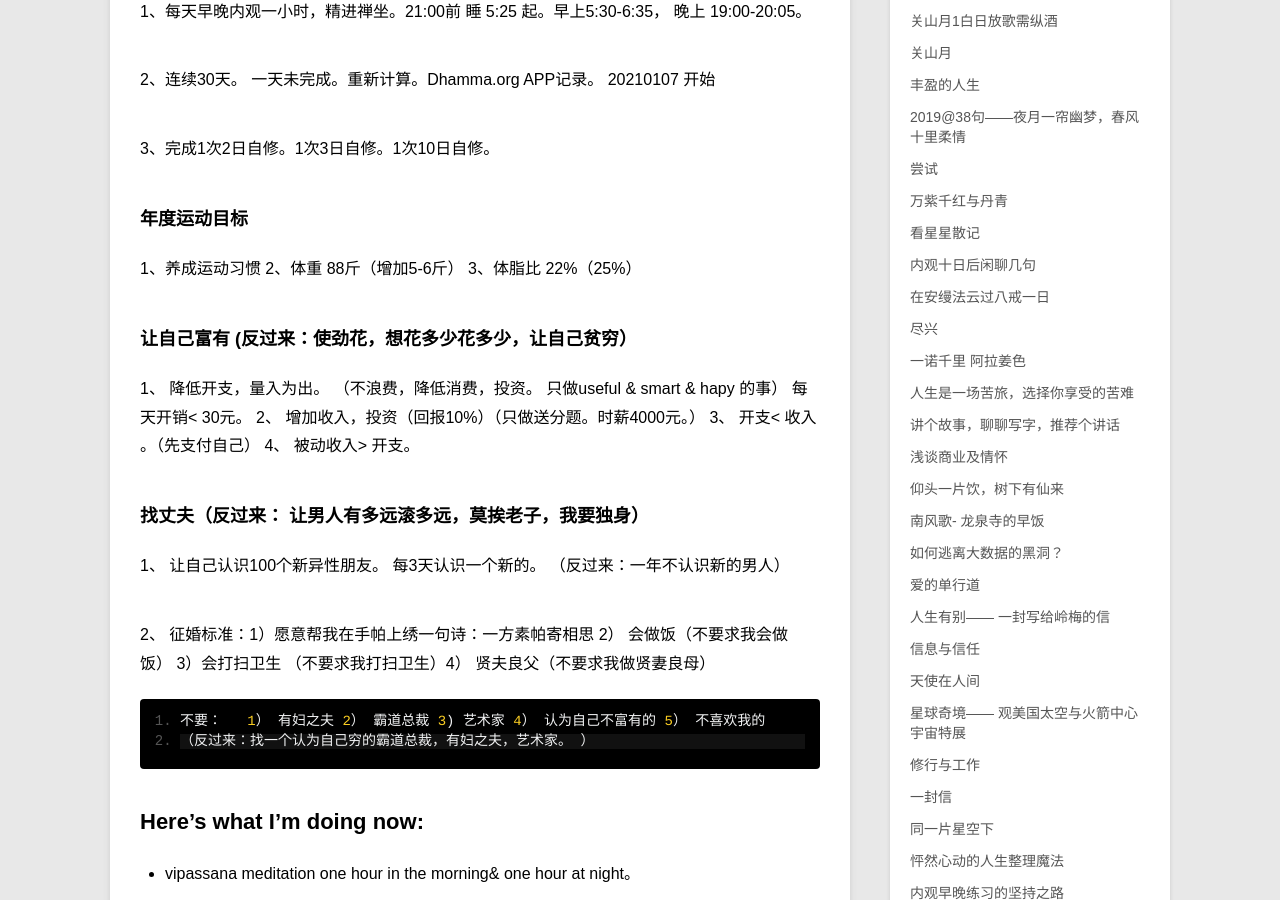
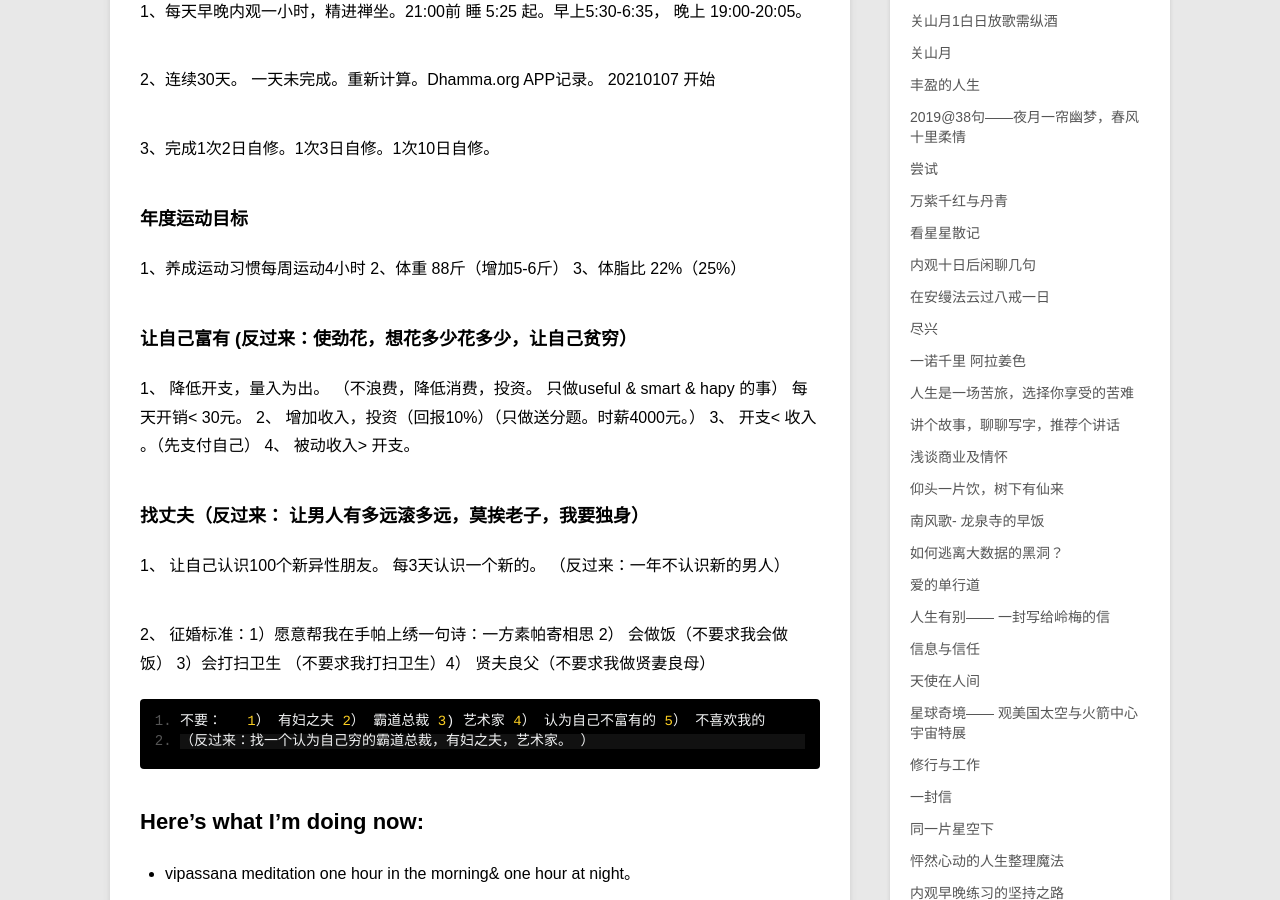
Before and after one commit to violettianjie/violettianjie.github.io, a Jekyll site: the page built from _posts/blog/2017-09-03-now.md, in a window 1280 px wide and 900 px high, scrolled down 552 px. Built offline with Jekyll 4.4.1, drawn with Linux system fonts in a browser that asks for light colours; comment, search, counter and statistics services are not loaded.

Commit message:
Update 2017-09-03-now.md

```diff
--- a/_posts/blog/2017-09-03-now.md
+++ b/_posts/blog/2017-09-03-now.md
@@ -23,7 +23,7 @@ category: blog
 
 ### 年度运动目标
 
-1、养成运动习惯
+1、养成运动习惯每周运动4小时
 2、体重 88斤（增加5-6斤）
 3、体脂比 22%（25%）
 
```
